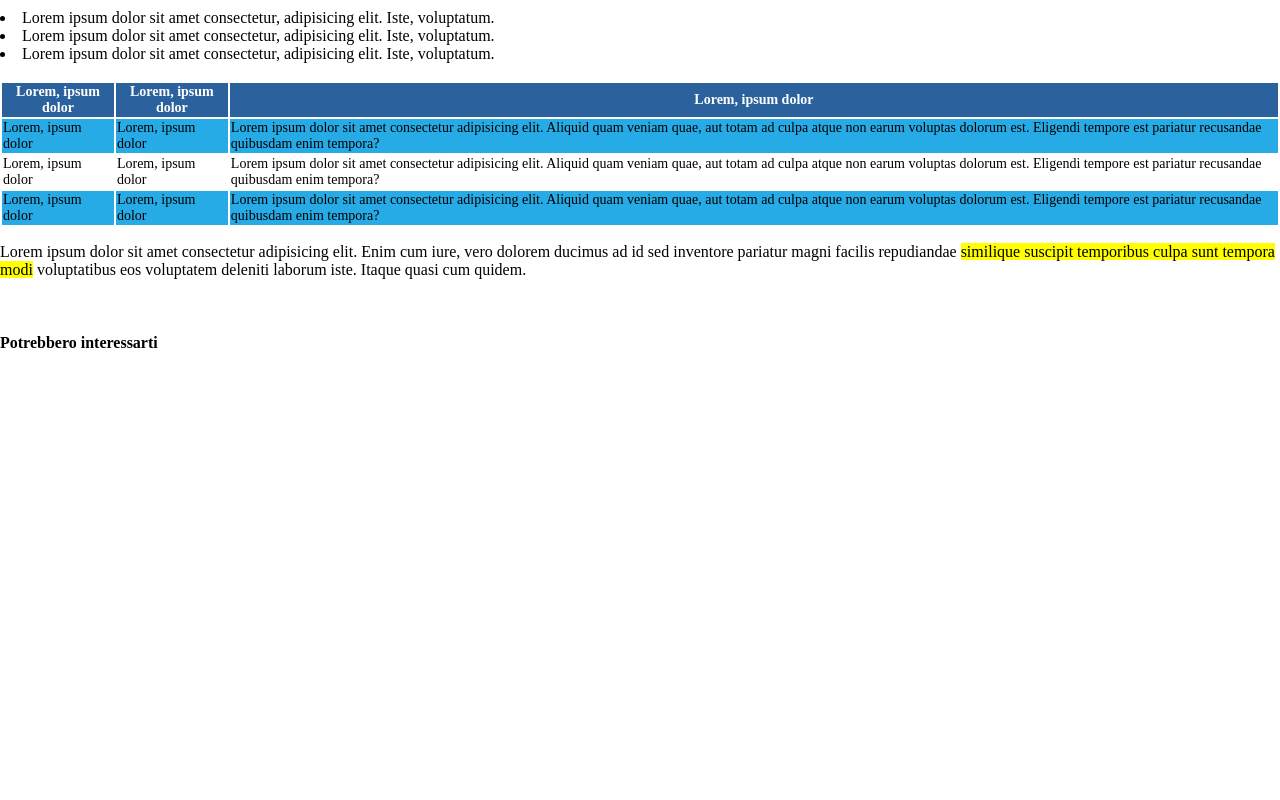
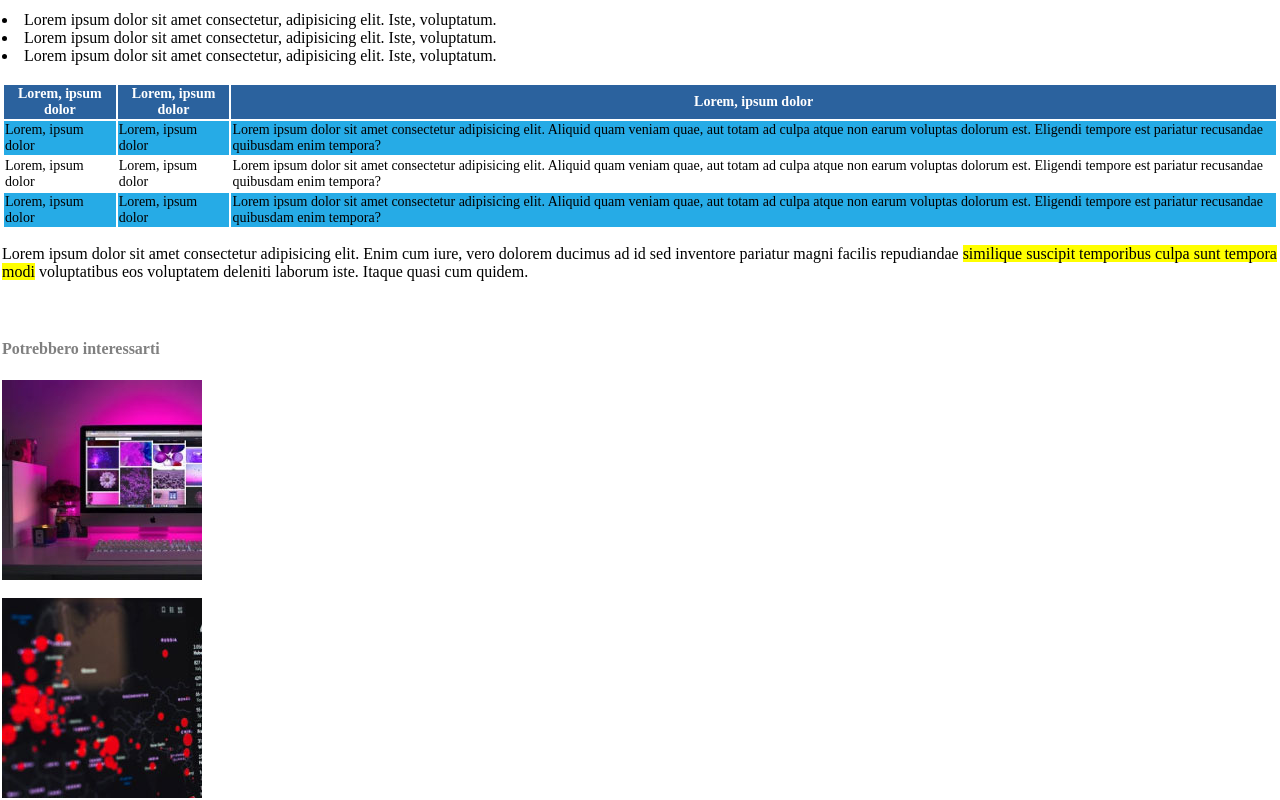
Before and after one commit to micheledidonna01/html-css-booleaner, a plain HTML site: page index.html in a window 1280 px wide. Shown: the part 677-1477 px from the top of the page. Before the commit the page ends 1069 px from the top, so only its background shows below. Drawn offline with Linux system fonts and the light colour scheme.

Commit message:
feat: give a style to footer

```diff
--- a/css/style.css
+++ b/css/style.css
@@ -1,5 +1,5 @@
 body{
-    margin:0;
+    margin:0 auto;
 }
 /*********************
 INTESTAZIONE PAGINA
@@ -22,7 +22,9 @@ header{
 /*********************
 CONTENUTO DELLA PAGINA
 *********************/
-
+main{
+    padding:2px;
+}
 
 /*********************
 ARTICOLO DI THE BOOLEANER
@@ -73,3 +75,27 @@ thead{
 .row-color{
     background-color:#26ABE6;
 }
+
+
+/*********************
+ALTRI ARTICOLI
+*********************/
+footer{
+    padding:2px;
+}
+h4{
+    color:gray;
+
+}
+.container{
+    width: 200px;
+    height:200px;
+}
+
+.num1{
+    background-image: url('/img/monitor.jpg');
+}
+
+.num2{
+    background-image: url('/img/graph.jpg');
+}
```
